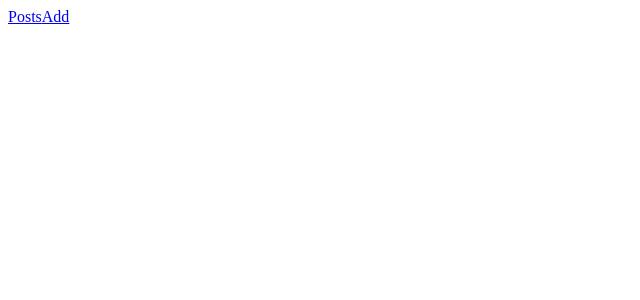
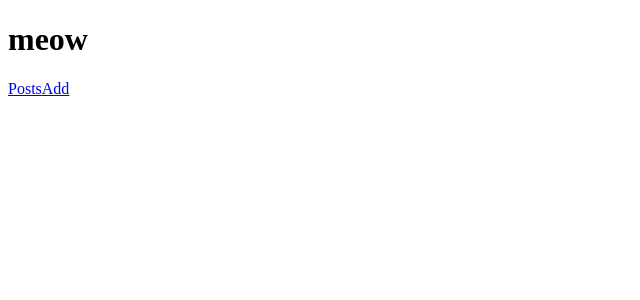
Before and after one commit to dailybruin/meow, a React app: page / in a window 1280 px wide. Shown: the top 300 px of the page, without its empty margins (0-640 px from the left). Built offline with nearby package versions, Linux system fonts and the light colour scheme; the HTML template or start-up script is replaced by a standard one.

Commit message:
example of header remaining static even though body changes

```diff
--- a/meow/frontend/src/components/App.js
+++ b/meow/frontend/src/components/App.js
@@ -5,11 +5,13 @@ import CaptionBox from "./SMPost/CaptionBox";
 import SingleLineBox from "./SMPost/SingleLineBox";
 import FilterableWrapper from "./examples/FilterableWrapper";
 import UserMaker from "./examples/UserMaker";
+import Header from "./Header/Header";
 
 class App extends React.Component {
   render() {
     return (
       <div>
+        <Header />
         <nav>
           <Link to="/posts">Posts</Link>
           <Link to="/add">Add</Link>
--- /dev/null
+++ b/meow/frontend/src/components/Header/Header.js
@@ -0,0 +1,15 @@
+import React from "react";
+
+export default class Header extends React.Component {
+  constructor(props) {
+    super(props);
+  }
+
+  render() {
+    return (
+      <div>
+        <h1>meow</h1>
+      </div>
+    );
+  }
+}
--- a/webpack-stats.json
+++ b/webpack-stats.json
@@ -1 +1 @@
-{"status":"done","chunks":{"main":[{"name":"main-cf76c7f201715d3989df.js","path":"/Users/dustinnewman/Desktop/meow/meow/frontend/bundles/main-cf76c7f201715d3989df.js"}]}}
+{"status":"done","chunks":{"main":[{"name":"main-f7574de76065284a238f.js","path":"/Users/dustinnewman/Desktop/meow/meow/frontend/bundles/main-f7574de76065284a238f.js"}]}}
```
